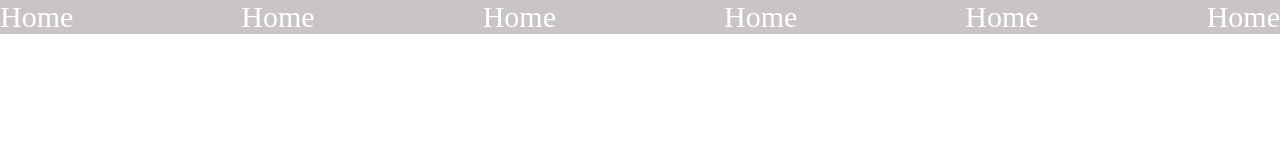
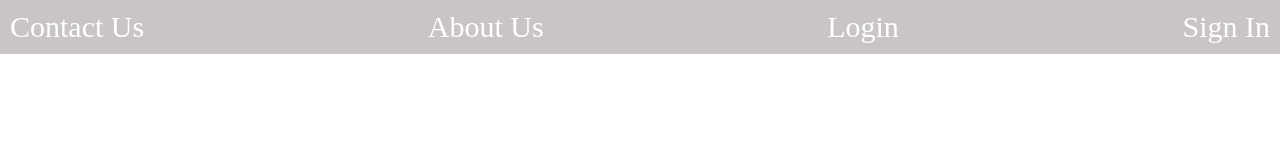
Before and after one commit to SarojShrestha10/something-awesome, a plain HTML site: page index.html in a window 1280 px wide. Shown: the top 160 px of the page. Drawn offline with Linux system fonts and the light colour scheme.

Commit message:
added 5 new html pages

```diff
--- a/css/style.css
+++ b/css/style.css
@@ -17,6 +17,7 @@ ul {
 .nav-bar {
   background-color: #c9c5c5;
   color: rgb(255, 255, 255);
+  padding: 1em;
   /* height: 20vh; */
 
   position: fixed;
@@ -30,6 +31,15 @@ ul {
   display: flex;
   justify-content: space-between;
 }
+.nav-items a {
+  color: rgb(255, 255, 255);
+}
+.nav-items a:visited {
+  color: rgb(255, 255, 255);
+}
+.nav-items a:hover {
+  opacity: 0.8;
+}
 nav + div {
   height: 200vh;
 }
--- a/index.html
+++ b/index.html
@@ -10,12 +10,10 @@
     <header>
       <nav class="nav-bar">
         <ul>
-          <li class="nav-items">Home<a href="#"></a></li>
-          <li class="nav-items">Home<a href="#"></a></li>
-          <li class="nav-items">Home<a href="#"></a></li>
-          <li class="nav-items">Home<a href="#"></a></li>
-          <li class="nav-items">Home<a href="#"></a></li>
-          <li class="nav-items">Home<a href="#"></a></li>
+          <li class="nav-items"><a href="contact.html">Contact Us</a></li>
+          <li class="nav-items"><a href="about.html">About Us</a></li>
+          <li class="nav-items"><a href="login.html">Login</a></li>
+          <li class="nav-items"><a href="signin.html">Sign In</a></li>
         </ul>
       </nav>
 
```
Also changed, not shown: about.html (added, +9 -0 lines), contact.html (added, +9 -0 lines), login.html (added, +9 -0 lines), notfound.html (added, +9 -0 lines), signin.html (added, +9 -0 lines).
